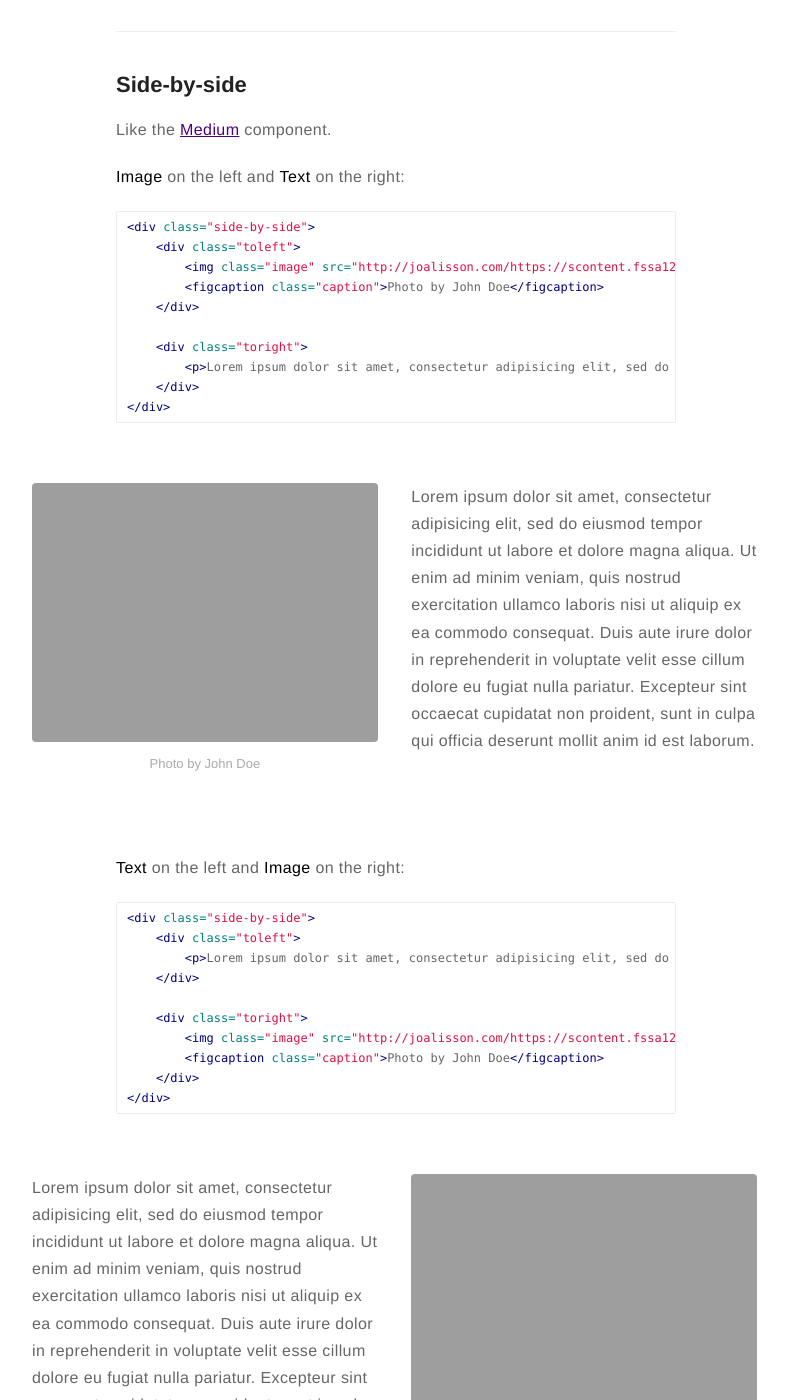
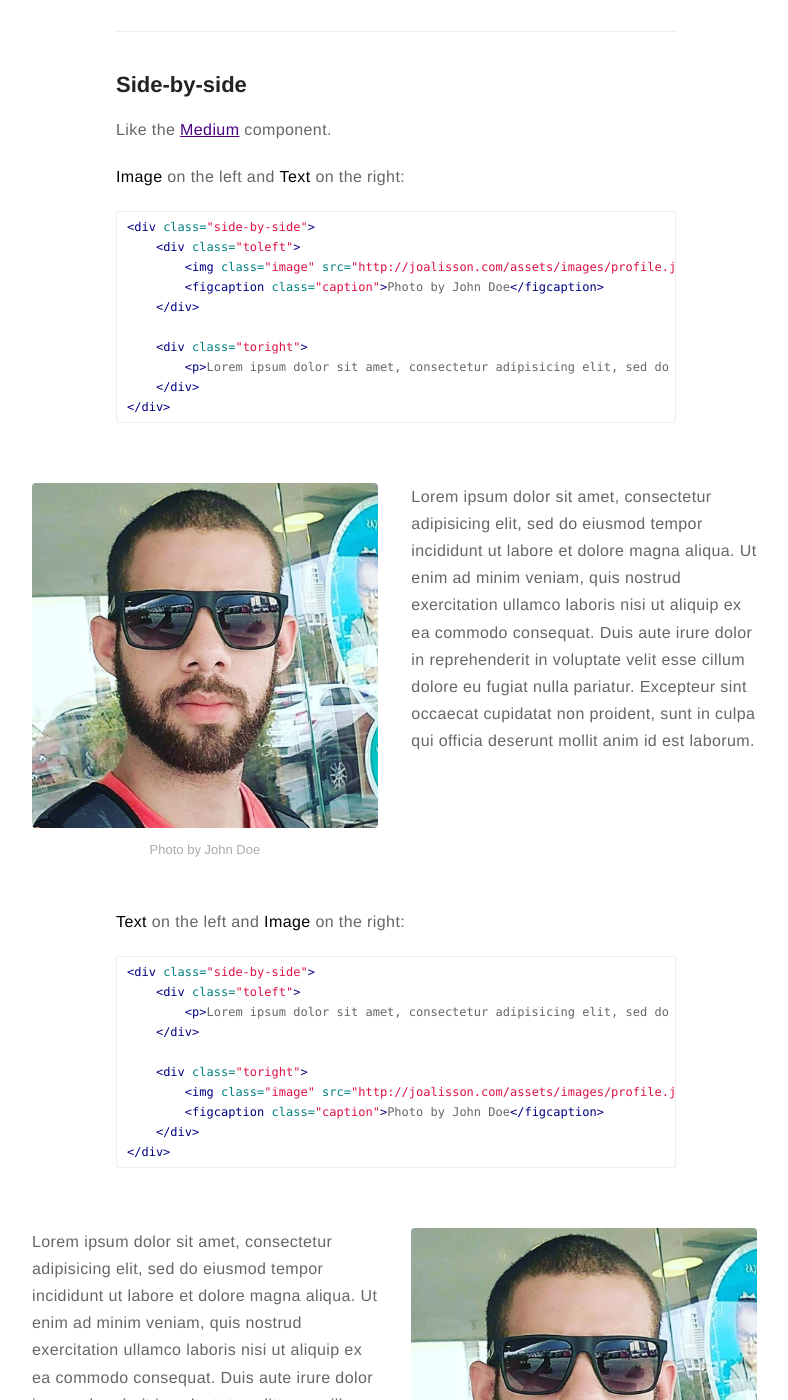
Before and after one commit to joalisson/joalisson.github.io, a Jekyll site: the page built from _posts/2015-02-24-markdown-extra-components.markdown, in a window 1280 px wide and 1400 px high, scrolled down 1068 px. Shown: the whole window, without its empty margins (244-1032 px from the left). Built offline with Jekyll 4.4.1, drawn with Linux system fonts in a browser that asks for light colours; comment, search, counter and statistics services are not loaded; some of the changed text lies outside the part shown.

Commit message:
Upadate config

```diff
--- a/_config.yml
+++ b/_config.yml
@@ -1,14 +1,14 @@
 # main text of home
 name: Joálisson Andrade
-bio: Businessman & Full Stack Developer
+bio: Businessman e Full Stack Developer
 
 # twitter summary info
 description: Desenvolvimento, Empreendedorismo e Alta Perfomance
 
 # if it's an external image, update below for true
 # better with square images
-external-image: true
-picture: https://scontent.fssa12-1.fna.fbcdn.net/v/t1.0-9/21430506_1624088417662396_1497654642829637954_n.jpg?_nc_cat=0&oh=a264f994901d805b2641866950fef443&oe=5BB45943
+external-image: false
+picture: assets/images/profile.jpg
 
 # If you want to include your resume, set to true
 # and specify source (external or local).
@@ -51,19 +51,19 @@
 # lanyrd: mylanyrd
 email: joalisson.as@gmail.com
 
-authors:
-    johndoe:
-        name: John Doe
-        bio: A Man who travels the world eating noodles
-        external-image: false
-        picture: assets/images/profile.jpg
-        twitter: johndoe
-    jamesfoster:
-        name: James Foster
-        bio: A Man who develops software with coffee
-        external-image: false
-        picture: assets/images/profile.jpg
-        twitter: jamesfoster
+# authors:
+#     johndoe:
+#         name: John Doe
+#         bio: A Man who travels the world eating noodles
+#         external-image: false
+#         picture: assets/images/profile.jpg
+#         twitter: johndoe
+#     jamesfoster:
+#         name: James Foster
+#         bio: A Man who develops software with coffee
+#         external-image: false
+#         picture: assets/images/james.jpg
+#         twitter: jamesfoster
 
 # do you want a larger site? change the option below
 # options: [normal, large] | default: normal
```
